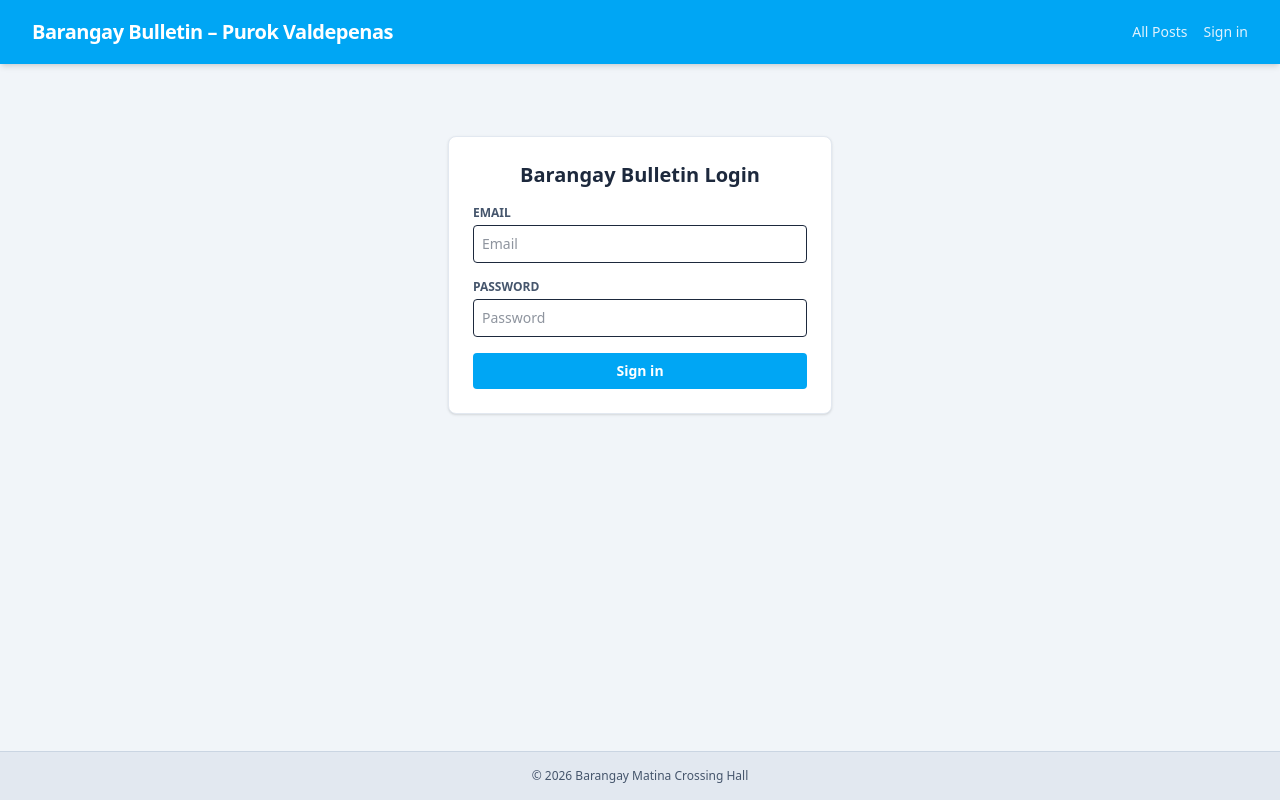
After one commit to rievldpns/LabActivity11-Valdepenas, a Laravel app: page /login in a window 1280 px wide. The commit adds this page. Run offline with Laravel 12, Linux system fonts and the light colour scheme; style sheets or scripts are compiled from the project's sources.

Commit message:
feat: add login and logout from lab 9

```diff
--- a/app/Http/Controllers/AuthController.php
+++ b/app/Http/Controllers/AuthController.php
@@ -3,8 +3,37 @@
 namespace App\Http\Controllers;
 
 use Illuminate\Http\Request;
+use Illuminate\Support\Facades\Auth;
 
 class AuthController extends Controller
 {
-    //
+    public function showLogin()
+    {
+        return view('auth.login');
+    }
+
+    public function login(Request $request)
+    {
+        $credentials = $request->validate([
+            'email' => ['required', 'email'],
+            'password' => ['required'],
+        ]);
+
+        if (Auth::attempt($credentials)) {
+            $request->session()->regenerate();
+            return redirect()->intended('/posts');
+        }
+
+        return back()->withErrors([
+            'email' => 'Invalid email or password.',
+        ])->onlyInput('email');
+    }
+
+    public function logout(Request $request)
+    {
+        Auth::logout();
+        $request->session()->invalidate();
+        $request->session()->regenerateToken();
+        return redirect('/login');
+    }
 }
--- /dev/null
+++ b/resources/views/auth/login.blade.php
@@ -0,0 +1,24 @@
+@extends('layouts.app')
+
+@section('title', 'Sign in')
+
+@section('content')
+<form method="POST" action="/login" class="max-w-sm mx-auto mt-10 space-y-4 p-6 bg-white rounded-lg shadow border border-slate-200">
+    @csrf
+    <h2 class="text-xl font-bold text-slate-800 text-center mb-4">Barangay Bulletin Login</h2>
+
+    <div>
+        <label class="block text-xs font-semibold text-slate-600 uppercase mb-1">Email</label>
+        <input type="email" name="email" value="{{ old('email') }}" placeholder="Email" class="w-full border rounded p-2 text-sm focus:outline-none focus:ring-2 focus:ring-sky-400">
+        @error('email') <p class="text-red-600 text-xs mt-1">{{ $message }}</p> @enderror
+    </div>
+
+    <div>
+        <label class="block text-xs font-semibold text-slate-600 uppercase mb-1">Password</label>
+        <input type="password" name="password" placeholder="Password" class="w-full border rounded p-2 text-sm focus:outline-none focus:ring-2 focus:ring-sky-400">
+        @error('password') <p class="text-red-600 text-xs mt-1">{{ $message }}</p> @enderror
+    </div>
+
+    <button type="submit" class="w-full bg-sky-500 hover:bg-sky-600 text-white font-semibold rounded p-2 text-sm transition">Sign in</button>
+</form>
+@endsection
--- a/resources/views/layouts/app.blade.php
+++ b/resources/views/layouts/app.blade.php
@@ -13,13 +13,34 @@
             <a href="{{ route('posts.index') }}" class="font-bold text-xl tracking-tight text-white">
                 Barangay Bulletin – Purok Valdepenas
             </a>
-            <a href="{{ route('posts.index') }}" class="text-sky-100 hover:text-white text-sm font-medium transition-colors">
-                All Posts
-            </a>
+
+            <div class="flex items-center gap-4">
+                <a href="{{ route('posts.index') }}" class="text-sky-100 hover:text-white text-sm font-medium transition-colors">
+                    All Posts
+                </a>
+
+                @auth
+                    <span class="text-sm text-sky-100">{{ auth()->user()->name }}</span>
+                    <form method="POST" action="{{ route('logout') }}">
+                        @csrf
+                        <button type="submit" class="text-sm font-medium text-sky-100 hover:text-white transition-colors">Logout</button>
+                    </form>
+                @endauth
+
+                @guest
+                    <a href="{{ route('login') }}" class="text-sky-100 hover:text-white text-sm font-medium transition-colors">Sign in</a>
+                @endguest
+            </div>
         </div>
     </nav>
 
     <main class="max-w-7xl mx-auto px-4 sm:px-6 lg:px-8 py-8 w-full flex-grow">
+        @if (session('status'))
+            <div class="mb-4 bg-green-100 border border-green-300 text-green-800 text-sm rounded px-4 py-2">
+                {{ session('status') }}
+            </div>
+        @endif
+
         @yield('content')
     </main>
 
--- a/routes/web.php
+++ b/routes/web.php
@@ -1,8 +1,17 @@
 <?php
 
+use App\Http\Controllers\AuthController;
+use App\Http\Controllers\AuthorController;
 use App\Http\Controllers\PostController;
 use Illuminate\Support\Facades\Route;
 
 Route::redirect('/', '/posts');
+
+Route::get('/login', [AuthController::class, 'showLogin'])->name('login')->middleware('guest');
+Route::post('/login', [AuthController::class, 'login'])->middleware('guest');
+Route::post('/logout', [AuthController::class, 'logout'])->name('logout')->middleware('auth');
+
 Route::get('/posts', [PostController::class, 'index'])->name('posts.index');
 Route::get('/posts/{id}', [PostController::class, 'show'])->name('posts.show');
+
+Route::get('/authors/{author}', [AuthorController::class, 'show'])->name('authors.show');
```
